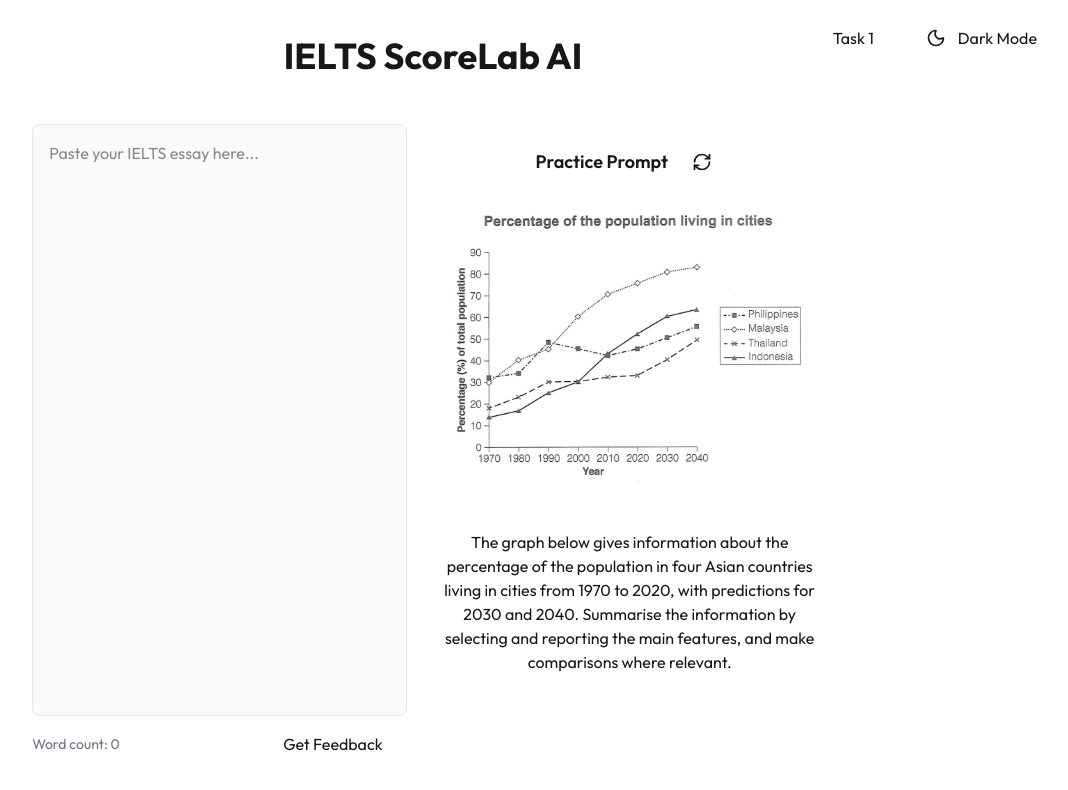
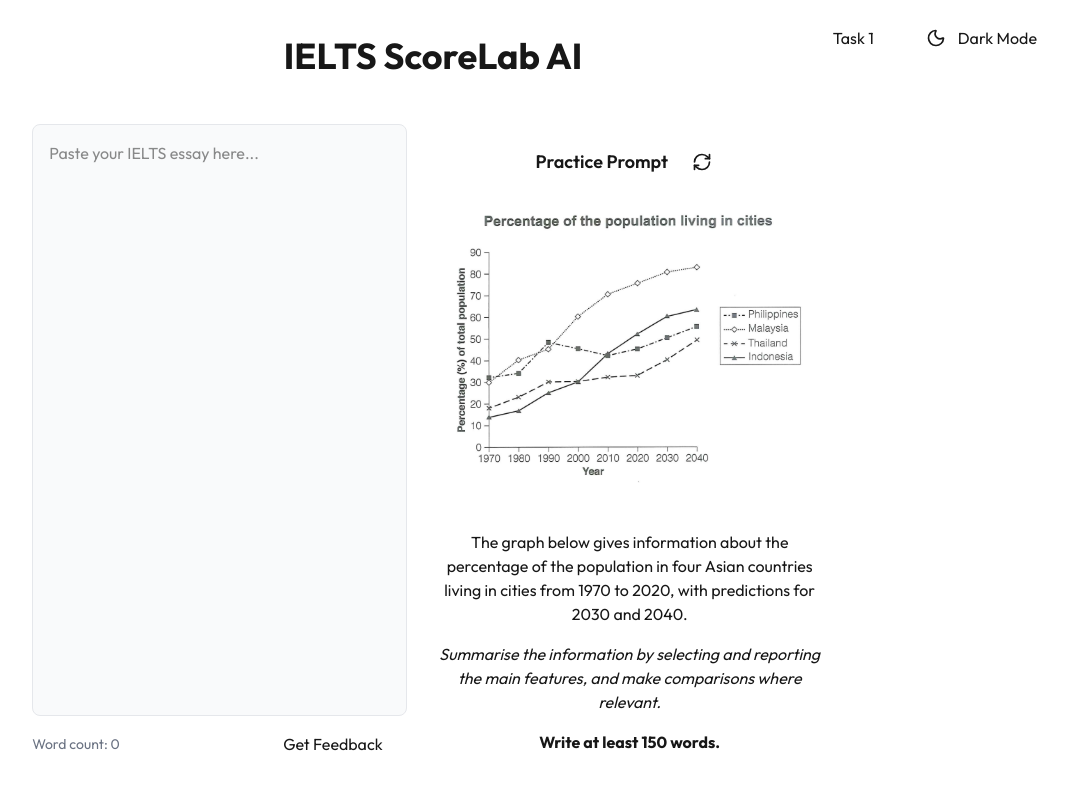
Before and after one commit to hosseinshamlooo/ielts-writing-buddy, a Next.js app: page / in a window 1280 px wide. Shown: the top 790 px of the page, without its empty margins (207-1275 px from the left). Built offline with nearby package versions, Linux system fonts and the light colour scheme.

Commit message:
added instructions and word count to the prompts.json

```diff
--- a/src/components/TaskSelector.tsx
+++ b/src/components/TaskSelector.tsx
@@ -9,6 +9,8 @@ import { RefreshCw } from "lucide-react";
 // Types
 type Prompt = {
   prompt: string;
+  instructions?: string;
+  "word-count"?: string;
   image?: string;
 };
 
@@ -143,9 +145,21 @@ export default function TaskSelector() {
           </div>
         )}
 
-        <p className="mt-8 text-center whitespace-pre-wrap">
-          {currentPrompt.prompt}
-        </p>
+        <div className="mt-8 text-center">
+          <p className="whitespace-pre-wrap">
+            {currentPrompt.prompt}
+          </p>
+          {currentPrompt.instructions && (
+            <p className="mt-4 italic whitespace-pre-wrap">
+              {currentPrompt.instructions}
+            </p>
+          )}
+          {currentPrompt["word-count"] && (
+            <p className="mt-4 font-bold whitespace-pre-wrap">
+              {currentPrompt["word-count"]}
+            </p>
+          )}
+        </div>
       </div>
     </div>
   );
--- a/src/prompts.json
+++ b/src/prompts.json
@@ -1,20 +1,28 @@
 {
   "task1": [
     {
-      "prompt": "The graph below gives information about the percentage of the population in four Asian countries living in cities from 1970 to 2020, with predictions for 2030 and 2040. Summarise the information by selecting and reporting the main features, and make comparisons where relevant.",
+      "prompt": "The graph below gives information about the percentage of the population in four Asian countries living in cities from 1970 to 2020, with predictions for 2030 and 2040.",
+      "instructions": "Summarise the information by selecting and reporting the main features, and make comparisons where relevant.",
+      "word-count": "Write at least 150 words.",
       "image": "/images/18-T11.png"
     },
     {
-      "prompt": "The chart below shows the number of households in the US by their annual income in 2007, 2011 and 2015. Summarise the information by selecting and reporting the main features, and make comparisons where relevant.",
+      "prompt": "The chart below shows the number of households in the US by their annual income in 2007, 2011 and 2015.",
+      "instructions": "Summarise the information by selecting and reporting the main features, and make comparisons where relevant.",
+      "word-count": "Write at least 150 words.",
       "image": "/images/18-T21.png"
     }
   ],
   "task2": [
     {
-      "prompt": "The most important aim of science should be to improve people's lives. To what extent do you agree or disagree with this statement? Give reasons for your answer and include any relevant examples from your own knowledge or experience."
+      "prompt": "The most important aim of science should be to improve people's lives. To what extent do you agree or disagree with this statement?",
+      "instructions": " Give reasons for your answer and include any relevant examples from your own knowledge or experience.",
+      "word-count": "Write at least 250 words."
     },
     {
-      "prompt": "Some university students want to learn about other subjects in addition to their main subjects. Others believe it is more important to give all their time and attention to studying for a qualification. Discuss both these views and give your own opinion."
+      "prompt": "Some university students want to learn about other subjects in addition to their main subjects. Others believe it is more important to give all their time and attention to studying for a qualification. Discuss both these views and give your own opinion.",
+      "instructions": " Discuss both these views and give your own opinion.",
+      "word-count": "Write at least 250 words."
     }
   ]
 }
```
